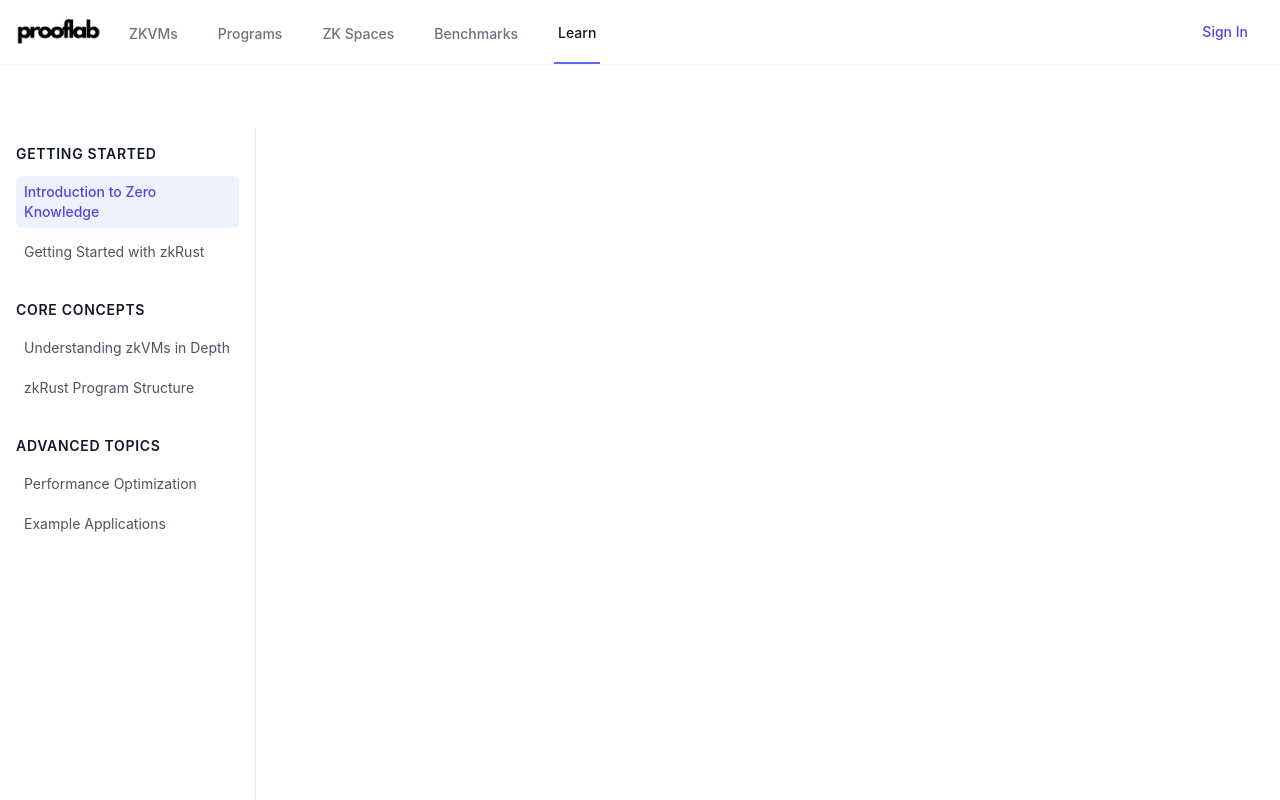
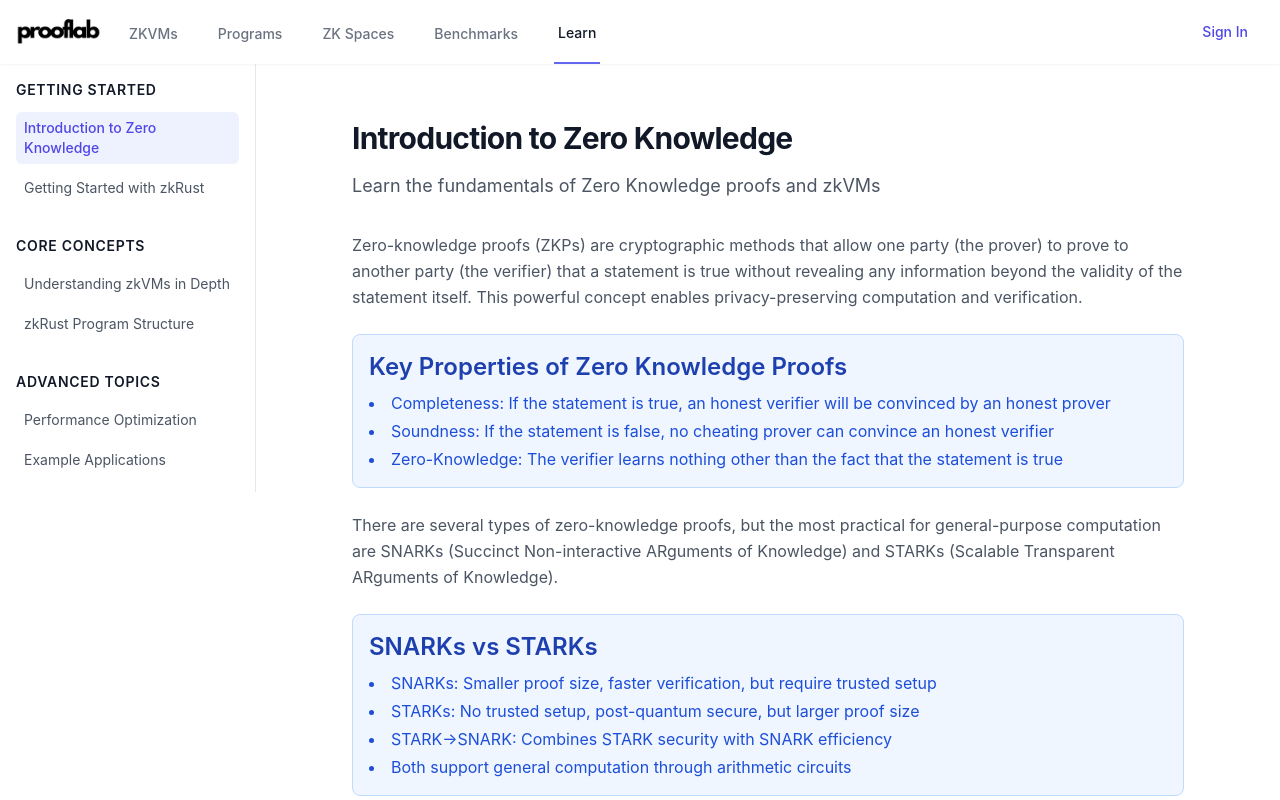
Before and after one commit to ProofLabDev/prooflab-frontend, a React (Create React App) app: page /learn in a window 1280 px wide. Shown: the top 800 px of the page. Built offline with nearby package versions, Linux system fonts and the light colour scheme.

Commit message:
fix for learn page padding

```diff
--- a/src/components/Learn/Learn.js
+++ b/src/components/Learn/Learn.js
@@ -54,13 +54,13 @@ const Sidebar = ({ activeSection, setActiveSection, isOpen, setIsOpen }) => {
 
       {/* Sidebar content */}
       <div className={`
-        fixed top-0 left-0 z-10
-        h-full w-64 bg-white border-r border-gray-200
+        fixed top-0 left-0 z-10 w-64
+        h-full bg-white border-r border-gray-200
         transform transition-transform duration-200 ease-in-out
-        lg:translate-x-0 lg:static lg:h-screen
+        lg:translate-x-0 lg:static
         ${isOpen ? 'translate-x-0' : '-translate-x-full'}
       `}>
-        <div className="h-full overflow-y-auto px-4 py-16 lg:py-4">
+        <div className="h-full overflow-y-auto px-4 py-4">
           <div className="space-y-8">
             {Object.entries(sections).map(([category, items]) => (
               <div key={category}>
@@ -452,16 +452,18 @@ const Learn = () => {
   const [isOpen, setIsOpen] = useState(false);
 
   return (
-    <div className="min-h-screen bg-white pt-16">
+    <div className="min-h-screen bg-white flex">
       <Sidebar
         activeSection={activeSection}
         setActiveSection={setActiveSection}
         isOpen={isOpen}
         setIsOpen={setIsOpen}
       />
-      <div className="lg:pl-64">
-        <ContentSection section={activeSection} />
-      </div>
+      <main className="flex-1">
+        <div className="px-4 py-6 sm:px-6 lg:px-8">
+          <ContentSection section={activeSection} />
+        </div>
+      </main>
     </div>
   );
 };
```
